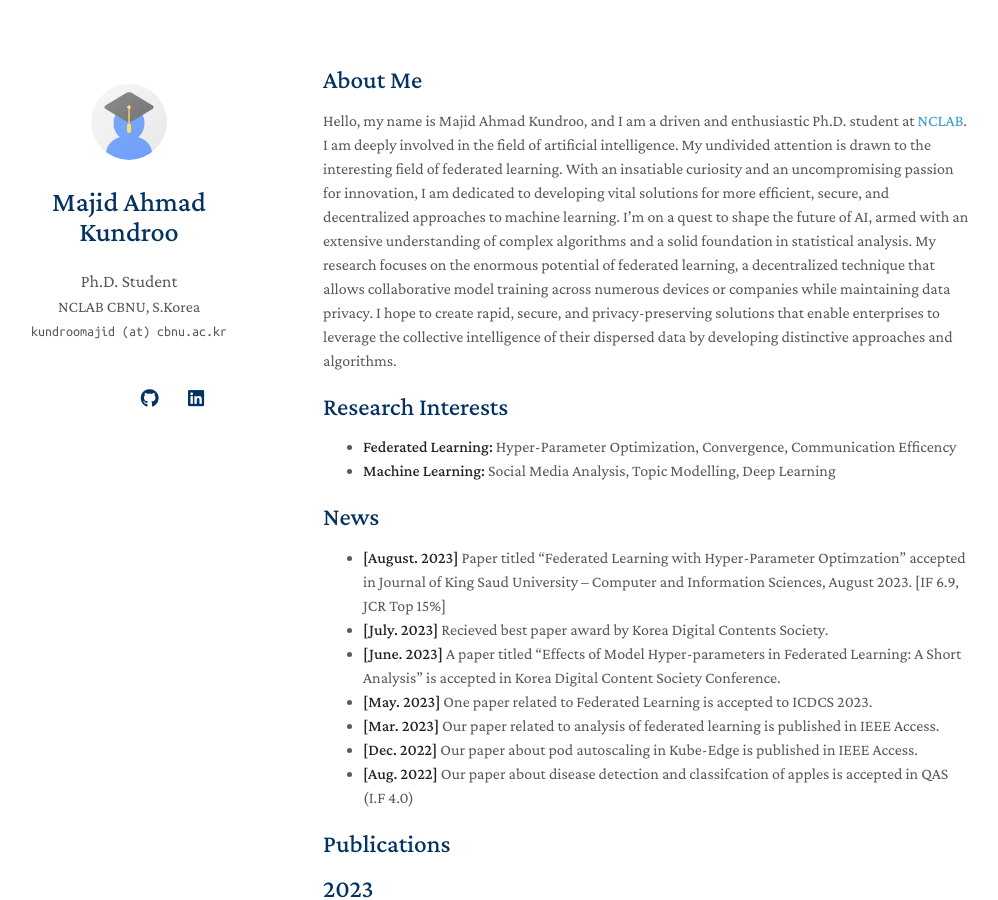
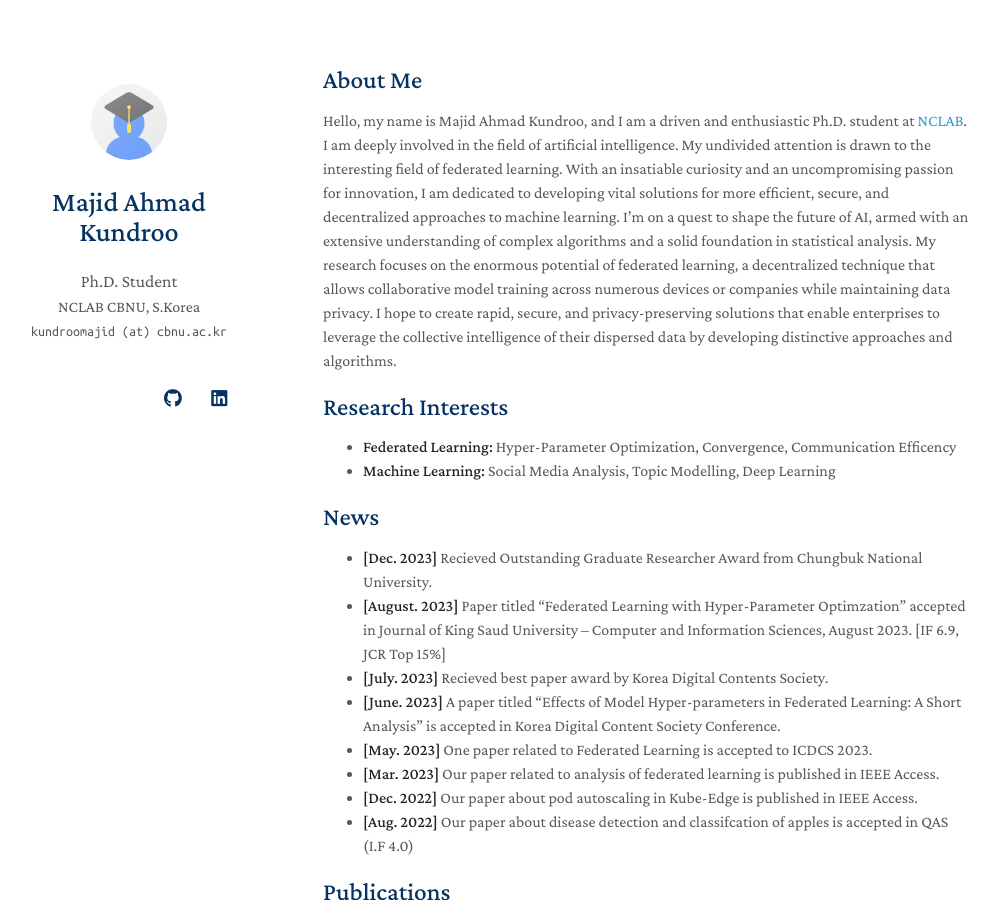
Before and after one commit to kundroomajid/kundroomajid.github.io, a Jekyll site: the page built from index.md, in a window 1280 px wide and 900 px high. Shown: the whole window, without its empty margins (147-1145 px from the left). Built offline with Jekyll 4.4.1, drawn with Linux system fonts in a browser that asks for light colours; nearby versions of some CDN libraries; a style sheet for code colours, icons or effects is not loaded; our own code applies the rules of GitHub Pages for plain Markdown files; some of the changed text lies outside the part shown.

Commit message:
adds orcid to homepage

```diff
--- a/_layouts/homepage.html
+++ b/_layouts/homepage.html
@@ -50,6 +50,11 @@
         <br>
         <br>
         <div class="social-icons">
+          {% if site.orcid %}
+        <a style="margin: 0 5px 0 0" href="{{ site.orcid}}">
+          <i class="ai ai-orcid" style="font-size:1.2rem"></i>
+        </a>
+        {% endif %}
         {% if site.google_scholar %}
         <a style="margin: 0 5px 0 0" href="{{ site.google_scholar }}">
           <i class="ai ai-google-scholar" style="font-size:1.2rem"></i>
--- a/index.md
+++ b/index.md
@@ -12,6 +12,7 @@
 - **Machine Learning:** Social Media Analysis, Topic Modelling, Deep Learning
 
 ## News
+- **[Dec. 2023]** Recieved Outstanding Graduate Researcher Award from Chungbuk National University.
 - **[August. 2023]** Paper titled "Federated Learning with Hyper-Parameter Optimzation" accepted in Journal of King Saud University – Computer and Information Sciences, August 2023. [IF 6.9, JCR Top 15%]
 - **[July. 2023]** Recieved best paper award by Korea Digital Contents Society.
 - **[June. 2023]** A paper titled "Effects of Model Hyper-parameters in Federated Learning: A Short Analysis" is accepted in Korea Digital Content Society Conference.
```
Also changed, not shown: _includes/services.md (+1 -0 lines).
